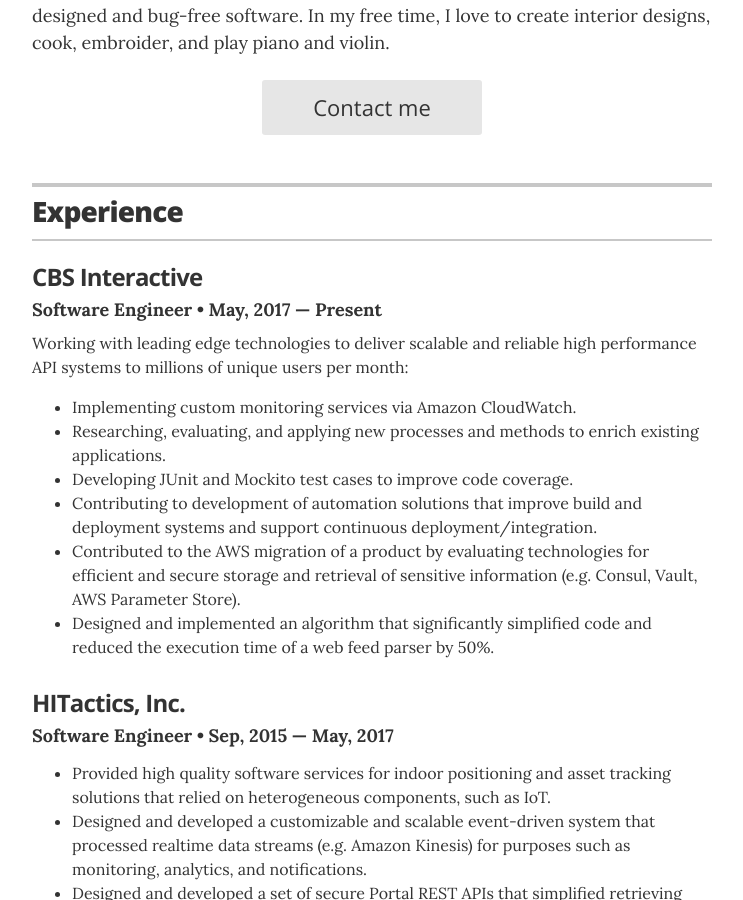
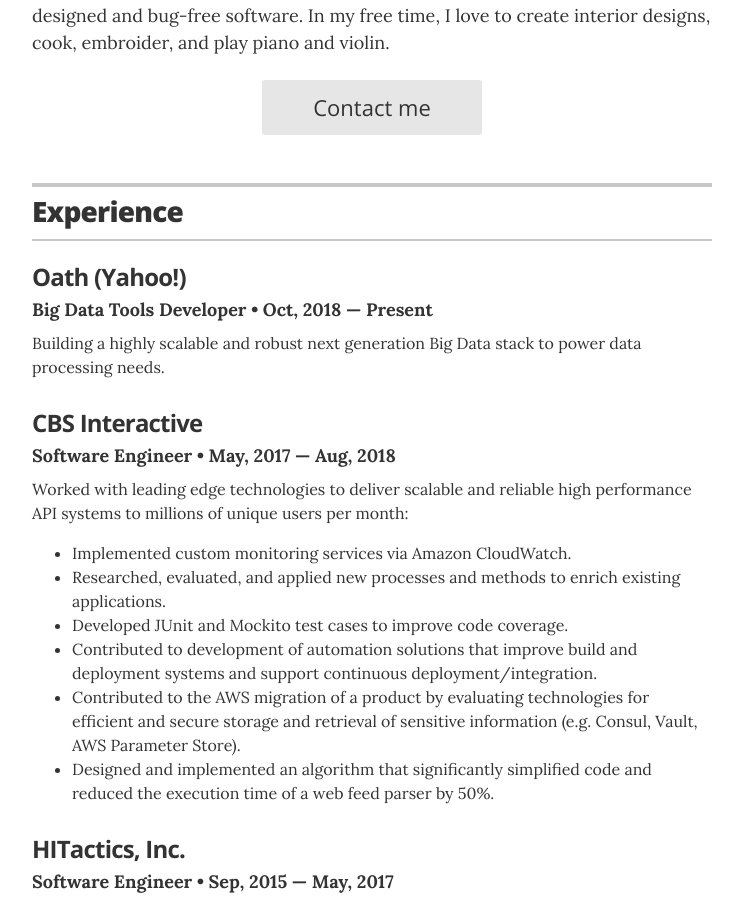
Before and after one commit to Vylegzv/Vylegzv.github.io, a Jekyll site: the page built from index.html, in a window 1280 px wide and 900 px high, scrolled down 375 px. Shown: the whole window, without its empty margins (268-1011 px from the left). Built offline with Jekyll 4.4.1, drawn with Linux system fonts in a browser that asks for light colours.

Commit message:
resume update

```diff
--- a/_layouts/resume.html
+++ b/_layouts/resume.html
@@ -61,16 +61,24 @@
         </header>
 
         <div class="resume-item" itemscope itemprop="worksFor" itemtype="http://schema.org/Organization">
+          <h3 class="resume-item-title" itemprop="name">Oath (Yahoo!)</h3>
+          <h4 class="resume-item-details" itemprop="description">Big Data Tools Developer &bull; Oct, 2018 &mdash; Present</h4>
+          <p class="resume-item-copy">Building a highly scalable and robust next generation
+          Big Data stack to power data processing needs.</p>
+
+        </div>
+
+        <div class="resume-item" itemscope itemprop="worksFor" itemtype="http://schema.org/Organization">
           <h3 class="resume-item-title" itemprop="name">CBS Interactive</h3>
-          <h4 class="resume-item-details" itemprop="description">Software Engineer &bull; May, 2017 &mdash; Present</h4>
-          <p class="resume-item-copy">Working with leading edge technologies to deliver scalable and reliable
+          <h4 class="resume-item-details" itemprop="description">Software Engineer &bull; May, 2017 &mdash; Aug, 2018</h4>
+          <p class="resume-item-copy">Worked with leading edge technologies to deliver scalable and reliable
           high performance API systems to millions of unique users per month:</p>
           <ul class="resume-item-list">
-            <li>Implementing custom monitoring services via Amazon CloudWatch.</li>
-            <li>Researching, evaluating, and applying new processes and methods to enrich
+            <li>Implemented custom monitoring services via Amazon CloudWatch.</li>
+            <li>Researched, evaluated, and applied new processes and methods to enrich
             existing applications.</li>
-            <li>Developing JUnit and Mockito test cases to improve code coverage.</li>
-            <li>Contributing to development of automation solutions that improve build
+            <li>Developed JUnit and Mockito test cases to improve code coverage.</li>
+            <li>Contributed to development of automation solutions that improve build
             and deployment systems and support continuous deployment/integration.</li>
             <li>Contributed to the AWS migration of a product by evaluating technologies
             for efficient and secure storage and retrieval of sensitive information
```
Also changed, not shown: 1 other file.
